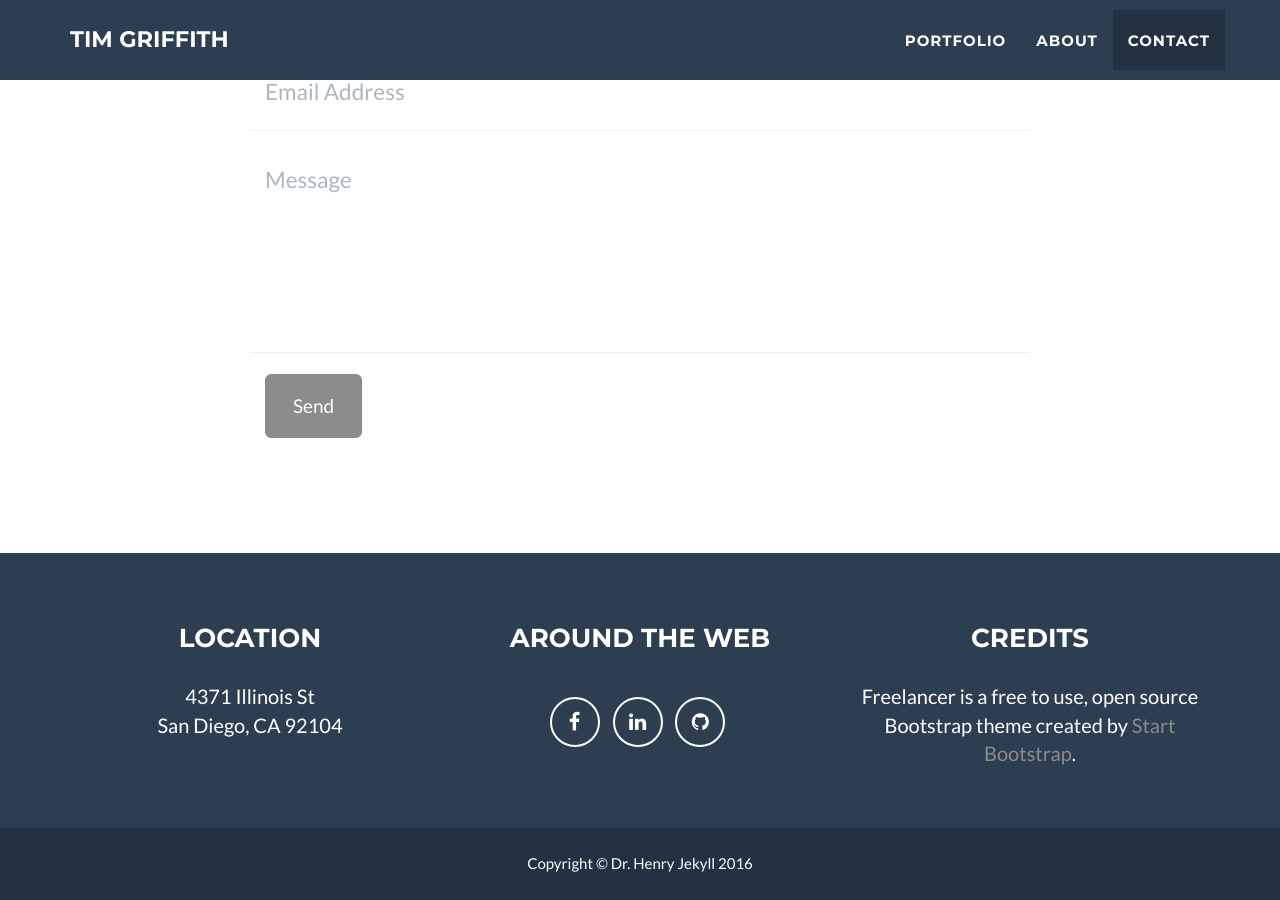
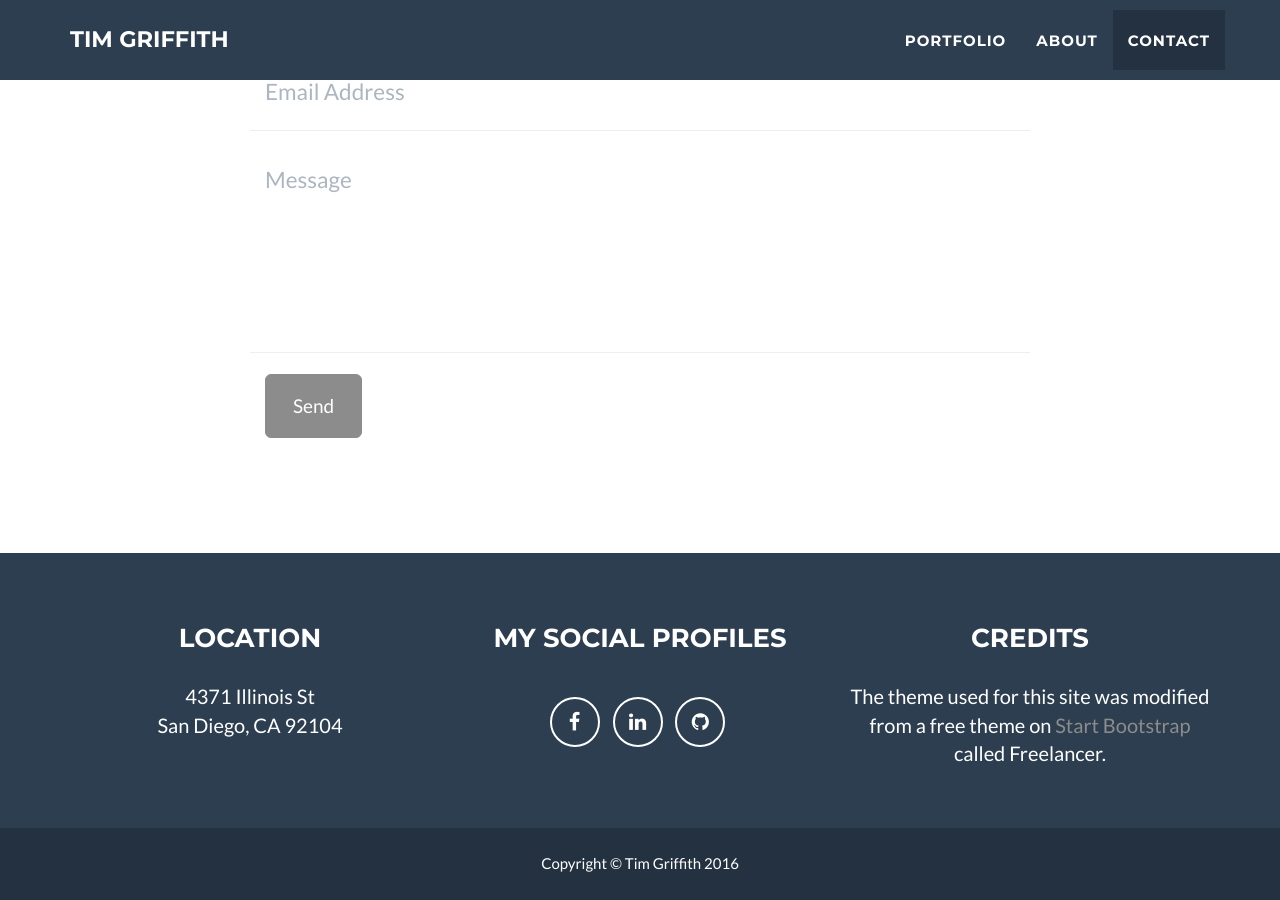
Before and after one commit to tmgriffith/tmgriffith.github.io, a Jekyll site: the page built from index.html, in a window 1280 px wide and 900 px high, scrolled down 2455 px. Built offline with Jekyll 4.4.1, drawn with Linux system fonts in a browser that asks for light colours.

Commit message:
Update _config.yml

```diff
--- a/_config.yml
+++ b/_config.yml
@@ -2,7 +2,7 @@
 title: Tim Griffith
 email: tmgriffith1991@gmail.com
 url: https://tmgriffith.github.io
-description: "Write an awesome description for your new site here. You can edit this line in _config.yml. It will appear in your document head meta (for Google search results) and in your feed.xml site description."
+description: "This is the portfolio website of Timothy Griffith, where he displays all his current and past projects. Tim is a Full Stack JavaScript Developer  who specializes in web development."
 skills: "Full Stack Web Developer"
 meta_author: LastName FirstName
 
@@ -31,9 +31,9 @@ color:
 
 # Footer settings
 footer:
-  copyright: Dr. Henry Jekyll
+  copyright: Tim Griffith
   location: Location
-  social: Around the Web
+  social: My Social Profiles
   credits: Credits
 
 # Social networks usernames (many more available: google-plus, flickr, dribbble, pinterest, instagram, tumblr, linkedin, etc.)
@@ -55,7 +55,7 @@ address:
   - line: San Diego, CA 92104
 
 # Credits content
-credits: 'Freelancer is a free to use, open source Bootstrap theme created by <a href="http://startbootstrap.com">Start Bootstrap</a>.'
+credits: 'The theme used for this site was modified from a free theme on <a href="http://startbootstrap.com">Start Bootstrap</a> called Freelancer.'
 
 # Build settings
 markdown: kramdown
```
